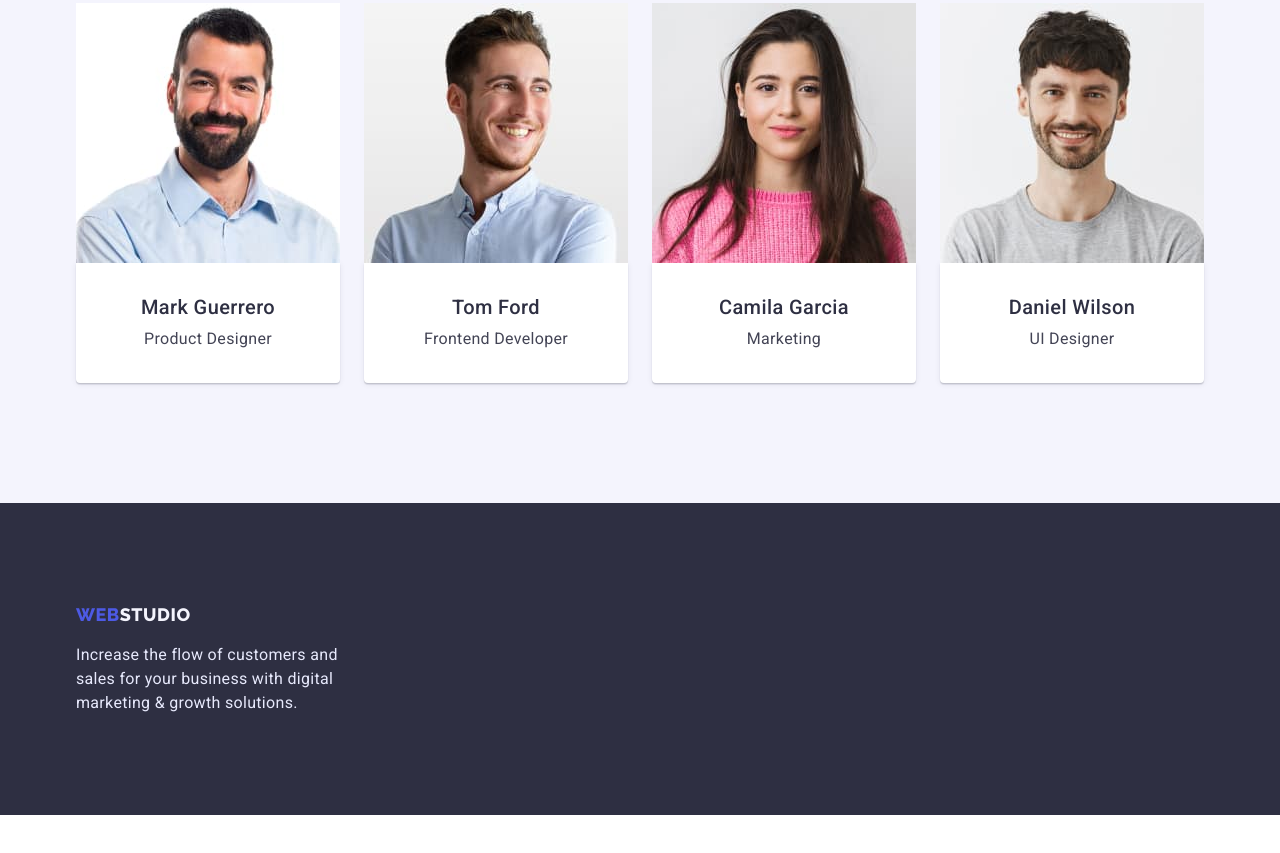
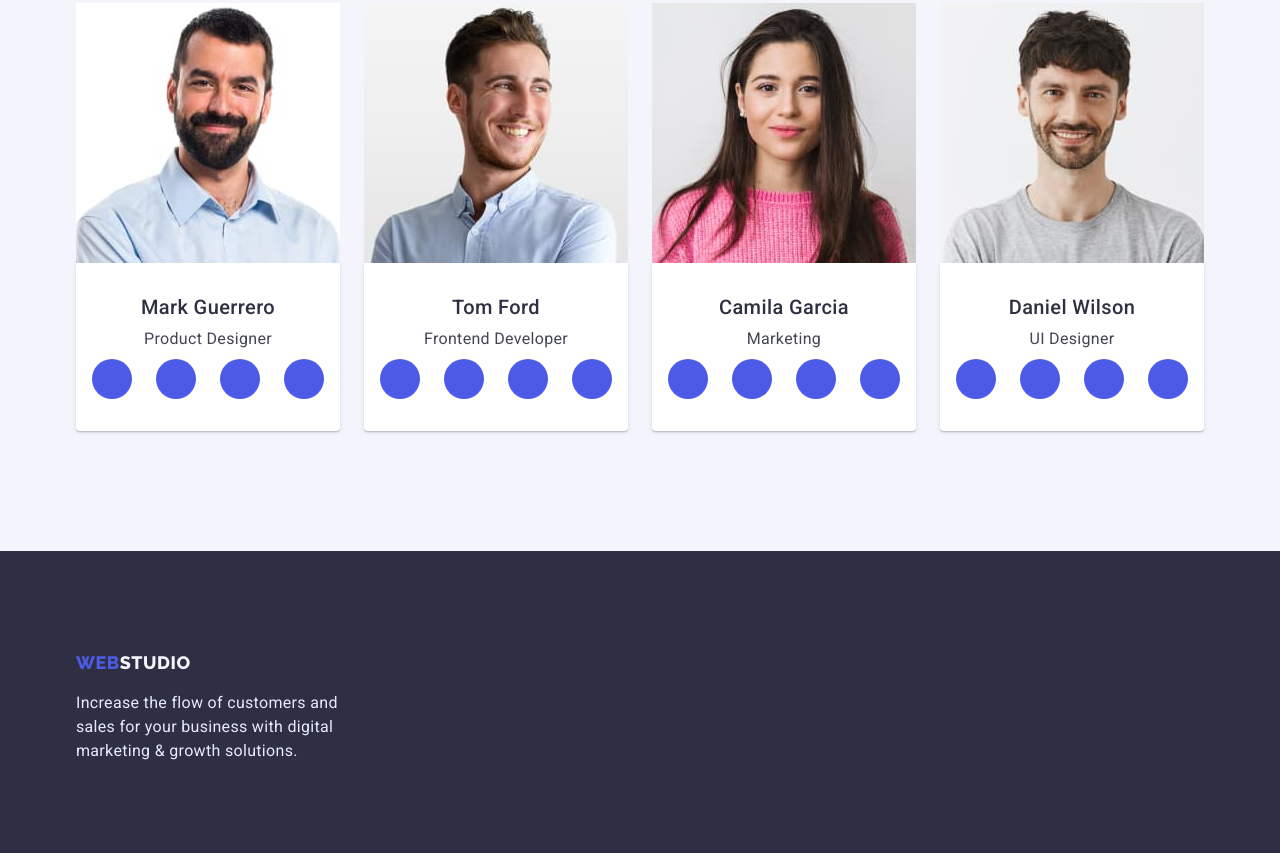
Before and after one commit to VasylynaMelnykovych/goit-markup-hw-04, a plain HTML site: page index.html in a window 1280 px wide. Shown: the part 1802-2655 px from the top of the page. Before the commit the page ends 2617 px from the top, so only its background shows below. Drawn offline with nearby package versions, Linux system fonts and the light colour scheme.

Commit message:
update index.html

```diff
--- a/index.html
+++ b/index.html
@@ -59,7 +59,7 @@
     <main>
       <!-- Hero image -->
       <section class="hero">
-        <div class="container">
+        <div class="container hero-container">
           <h1 class="hero-title">Effective Solutions for Your Business</h1>
           <button class="modal-btn" type="button">Order Service</button>
         </div>
@@ -158,6 +158,34 @@
               <div class="team-text">
                 <h3 class="caption">Mark Guerrero</h3>
                 <p class="text">Product Designer</p>
+                <ul class="team-soc-list list">
+                  <li class="team-soc-item">
+                    <a href="" class="team-soc-link link">
+                      <svg width="16" height="16" class="team-soc-icon">
+                        <use href="./images/icons.svg#icon-instagram"></use>
+                      </svg>
+                    </a>
+                  </li>
+                  <li class="team-soc-item">
+                    <a href="" class="team-soc-link link">
+                      <svg width="16" height="16" class="team-soc-icon">
+                        <use href="./images/icons.svg#icon-twitter"></use>
+                      </svg>
+                    </a>
+                  </li>
+                  <li class="team-soc-item">
+                    <a href="" class="team-soc-link link"
+                      ><svg width="16" height="16" class="team-soc-icon">
+                        <use href="./images/icons.svg#icon-facebook"></use></svg
+                    ></a>
+                  </li>
+                  <li class="team-soc-item">
+                    <a href="" class="team-soc-link link"
+                      ><svg width="16" height="16" class="team-soc-icon">
+                        <use href="./images/icons.svg#icon-linkedin"></use></svg
+                    ></a>
+                  </li>
+                </ul>
               </div>
             </li>
             <li class="team-item">
@@ -170,6 +198,34 @@
               <div class="team-text">
                 <h3 class="caption">Tom Ford</h3>
                 <p class="text">Frontend Developer</p>
+                <ul class="team-soc-list list">
+                  <li class="team-soc-item">
+                    <a href="" class="team-soc-link link">
+                      <svg width="16" height="16" class="team-soc-icon">
+                        <use href="./images/icons.svg#icon-instagram"></use>
+                      </svg>
+                    </a>
+                  </li>
+                  <li class="team-soc-item">
+                    <a href="" class="team-soc-link link">
+                      <svg width="16" height="16" class="team-soc-icon">
+                        <use href="./images/icons.svg#icon-twitter"></use>
+                      </svg>
+                    </a>
+                  </li>
+                  <li class="team-soc-item">
+                    <a href="" class="team-soc-link link"
+                      ><svg width="16" height="16" class="team-soc-icon">
+                        <use href="./images/icons.svg#icon-facebook"></use></svg
+                    ></a>
+                  </li>
+                  <li class="team-soc-item">
+                    <a href="" class="team-soc-link link"
+                      ><svg width="16" height="16" class="team-soc-icon">
+                        <use href="./images/icons.svg#icon-linkedin"></use></svg
+                    ></a>
+                  </li>
+                </ul>
               </div>
             </li>
             <li class="team-item">
@@ -182,6 +238,34 @@
               <div class="team-text">
                 <h3 class="caption">Camila Garcia</h3>
                 <p class="text">Marketing</p>
+                <ul class="team-soc-list list">
+                  <li class="team-soc-item">
+                    <a href="" class="team-soc-link link">
+                      <svg width="16" height="16" class="team-soc-icon">
+                        <use href="./images/icons.svg#icon-instagram"></use>
+                      </svg>
+                    </a>
+                  </li>
+                  <li class="team-soc-item">
+                    <a href="" class="team-soc-link link">
+                      <svg width="16" height="16" class="team-soc-icon">
+                        <use href="./images/icons.svg#icon-twitter"></use>
+                      </svg>
+                    </a>
+                  </li>
+                  <li class="team-soc-item">
+                    <a href="" class="team-soc-link link"
+                      ><svg width="16" height="16" class="team-soc-icon">
+                        <use href="./images/icons.svg#icon-facebook"></use></svg
+                    ></a>
+                  </li>
+                  <li class="team-soc-item">
+                    <a href="" class="team-soc-link link"
+                      ><svg width="16" height="16" class="team-soc-icon">
+                        <use href="./images/icons.svg#icon-linkedin"></use></svg
+                    ></a>
+                  </li>
+                </ul>
               </div>
             </li>
             <li class="team-item">
@@ -194,6 +278,34 @@
               <div class="team-text">
                 <h3 class="caption">Daniel Wilson</h3>
                 <p class="text">UI Designer</p>
+                <ul class="team-soc-list list">
+                  <li class="team-soc-item">
+                    <a href="" class="team-soc-link link">
+                      <svg width="16" height="16" class="team-soc-icon">
+                        <use href="./images/icons.svg#icon-instagram"></use>
+                      </svg>
+                    </a>
+                  </li>
+                  <li class="team-soc-item">
+                    <a href="" class="team-soc-link link">
+                      <svg width="16" height="16" class="team-soc-icon">
+                        <use href="./images/icons.svg#icon-twitter"></use>
+                      </svg>
+                    </a>
+                  </li>
+                  <li class="team-soc-item">
+                    <a href="" class="team-soc-link link"
+                      ><svg width="16" height="16" class="team-soc-icon">
+                        <use href="./images/icons.svg#icon-facebook"></use></svg
+                    ></a>
+                  </li>
+                  <li class="team-soc-item">
+                    <a href="" class="team-soc-link link"
+                      ><svg width="16" height="16" class="team-soc-icon">
+                        <use href="./images/icons.svg#icon-linkedin"></use></svg
+                    ></a>
+                  </li>
+                </ul>
               </div>
             </li>
           </ul>
```
